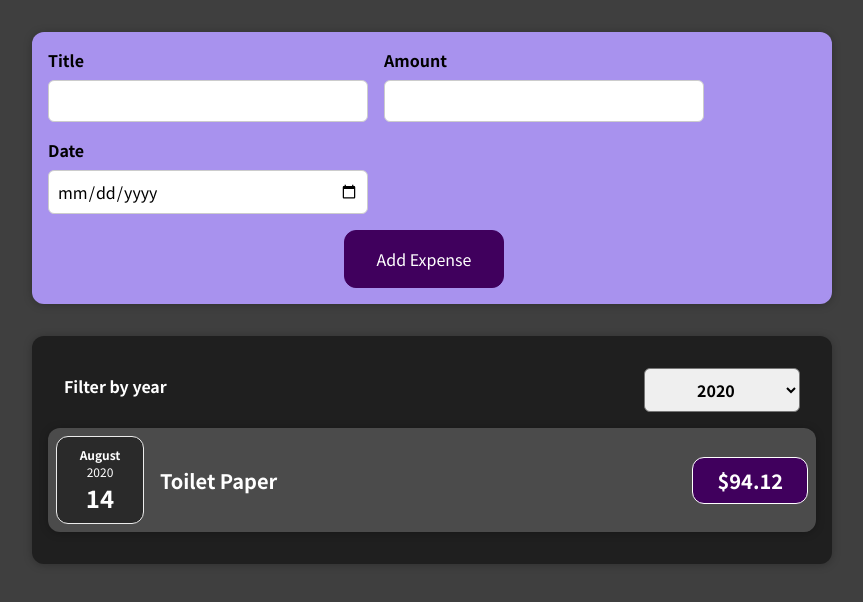
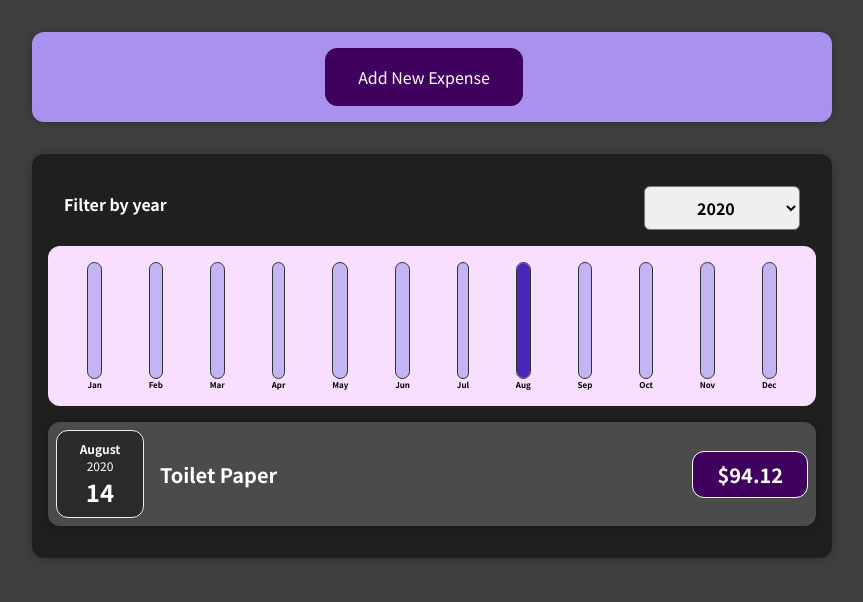
Before and after one commit to osman-bursa/react-fundamentals, a React (Create React App) app: page / in a window 1280 px wide. Shown: the top 602 px of the page, without its empty margins (208-1071 px from the left). Built offline with nearby package versions, Linux system fonts and the light colour scheme.

Commit message:
Chart - ChartBar - ExpensesChart added

```diff
--- /dev/null
+++ b/src/components/Chart/Chart.css
@@ -0,0 +1,9 @@
+.chart {
+    padding: 1rem;
+    border-radius: 12px;
+    background-color: #f8dfff;
+    text-align: center;
+    display: flex;
+    justify-content: space-around;
+    height: 10rem;
+}
--- /dev/null
+++ b/src/components/Chart/Chart.js
@@ -0,0 +1,17 @@
+import './Chart.css';
+import ChartBar from './ChartBar';
+
+const Chart = (props) => {
+    const dataPointValues = props.dataPoints.map((dataPoint) => dataPoint.value);
+    const totalMaximum = Math.max(...dataPointValues); // max() needs a list not an array, spread the values with spread operator
+
+    return (
+        <div className='chart'>
+            {props.dataPoints.map((dataPoint) => (
+                <ChartBar key={dataPoint.label} value={dataPoint.value} maxValue={totalMaximum} label={dataPoint.label} />
+            ))}
+        </div>
+    );
+};
+
+export default Chart;
--- /dev/null
+++ b/src/components/Chart/ChartBar.css
@@ -0,0 +1,30 @@
+.chart-bar {
+    height: 100%;
+    display: flex;
+    flex-direction: column;
+    align-items: center;
+}
+
+.chart-bar__inner {
+    height: 100%;
+    width: 100%;
+    border: 1px solid #313131;
+    border-radius: 12px;
+    background-color: #c3b4f3;
+    overflow: hidden;
+    display: flex;
+    flex-direction: column;
+    justify-content: flex-end;
+}
+
+.chart-bar__fill {
+    background-color: #4826b9;
+    width: 100%;
+    transition: all 0.3s ease-out;
+}
+
+.chart-bar__label {
+    font-weight: bold;
+    font-size: 0.5rem;
+    text-align: center;
+}
--- /dev/null
+++ b/src/components/Chart/ChartBar.js
@@ -0,0 +1,20 @@
+import './ChartBar.css';
+
+const ChartBar = (props) => {
+    let barFillHeight = '0%';
+
+    if (props.maxValue > 0) {
+        barFillHeight = Math.round((props.value / props.maxValue) * 100) + '%';
+    }
+
+    return (
+        <div className='chart-bar'>
+            <div className='chart-bar__inner'>
+                <div className='chart-bar__fill' style={{ height: barFillHeight }}></div>
+            </div>
+            <div className='chart-bar__label'>{props.label}</div>
+        </div>
+    );
+};
+
+export default ChartBar;
--- a/src/components/Expenses/ExpenseItem.js
+++ b/src/components/Expenses/ExpenseItem.js
@@ -15,6 +15,7 @@
     // };
 
     return (
+        <li>
             <Card className='expense-item'>
                 <ExpenseDate date={props.date} amount={props.amount} title={props.title} />
                 <div className='expense-item__description'>
@@ -24,6 +25,7 @@
 
                 {/* <button onClick={clickHandler}>Change Title</button> */}
             </Card>
+        </li>
     );
 }
 
--- a/src/components/Expenses/Expenses.js
+++ b/src/components/Expenses/Expenses.js
@@ -1,14 +1,15 @@
+import { useState } from 'react';
 import Card from '../UI/Card';
-import ExpenseItem from './ExpenseItem';
 import './Expenses.css';
 import ExpenseFilter from './ExpenseFilter';
-import { useState } from 'react';
+import ExpensesList from './ExpensesList';
+import ExpensesChart from './ExpensesChart';
 
 function Expenses(props) {
     const [selectedYear, setSelectedYear] = useState('2020');
 
     const expenseFilterChangeHandler = (selectedYear) => {
-        setSelectedYear(selectedYear); // store/set the selectedYear in the state.
+        setSelectedYear(selectedYear);
     };
 
     const filteredExpenses = props.expenseList.filter((e) => e.date.getFullYear().toString() === selectedYear);
@@ -17,10 +18,8 @@
         <div>
             <Card className='expenses'>
                 <ExpenseFilter selected={selectedYear} onExpenseFilterChange={expenseFilterChangeHandler} />
-
-                {filteredExpenses.map((expense) => (
-                    <ExpenseItem key={expense.id} title={expense.title} amount={expense.amount} date={expense.date} />
-                ))}
+                <ExpensesChart expenses={filteredExpenses} />
+                <ExpensesList items={filteredExpenses} />
             </Card>
         </div>
     );
--- /dev/null
+++ b/src/components/Expenses/ExpensesChart.js
@@ -0,0 +1,27 @@
+import Chart from '../Chart/Chart';
+
+const ExpensesChart = (props) => {
+    const chartDataPoints = [
+        { label: 'Jan', value: 0 },
+        { label: 'Feb', value: 0 },
+        { label: 'Mar', value: 0 },
+        { label: 'Apr', value: 0 },
+        { label: 'May', value: 0 },
+        { label: 'Jun', value: 0 },
+        { label: 'Jul', value: 0 },
+        { label: 'Aug', value: 0 },
+        { label: 'Sep', value: 0 },
+        { label: 'Oct', value: 0 },
+        { label: 'Nov', value: 0 },
+        { label: 'Dec', value: 0 },
+    ];
+
+    for (const expense of props.expenses) {
+        const expenseMonth = expense.date.getMonth();
+        chartDataPoints[expenseMonth].value += expense.amount;
+    }
+
+    return <Chart dataPoints={chartDataPoints} />;
+};
+
+export default ExpensesChart;
--- /dev/null
+++ b/src/components/Expenses/ExpensesList.css
@@ -0,0 +1,9 @@
+.expenses-list {
+    list-style: none;
+    padding: 0;
+}
+
+.expenses-list__fallback {
+    color: white;
+    text-align: center;
+}
--- /dev/null
+++ b/src/components/Expenses/ExpensesList.js
@@ -0,0 +1,18 @@
+import ExpenseItem from './ExpenseItem';
+import './ExpensesList.css';
+
+const ExpensesList = (props) => {
+    if (props.items.length === 0) {
+        return <h2 className='expenses-list__fallback'>Found no expenses.</h2>;
+    }
+
+    return (
+        <ul className='expenses-list'>
+            {props.items.map((expense) => (
+                <ExpenseItem key={expense.id} title={expense.title} amount={expense.amount} date={expense.date} />
+            ))}
+        </ul>
+    );
+};
+
+export default ExpensesList;
--- a/src/components/NewExpense/ExpenseForm.js
+++ b/src/components/NewExpense/ExpenseForm.js
@@ -57,7 +57,7 @@
         // Final values of the data is combined into one object.
         const expenseData = {
             title: enteredTitle,
-            amount: enteredAmount,
+            amount: +enteredAmount,
             date: new Date(enteredDate),
         };
 
@@ -84,6 +84,9 @@
                 </div>
             </div>
             <div className='new-expense_actions'>
+                <button type='button' onClick={props.onCancel}>
+                    Cancel
+                </button>
                 <button type='submit'>Add Expense</button>
             </div>
         </form>
--- a/src/components/NewExpense/NewExpense.js
+++ b/src/components/NewExpense/NewExpense.js
@@ -1,22 +1,31 @@
-import React from 'react';
+import React, { useState } from 'react';
 import ExpenseForm from './ExpenseForm';
 import './NewExpense.css';
 
 const NewExpense = (props) => {
+    const [isEditing, setIsEditing] = useState(false);
+
     const saveExpenseDataHandler = (enteredExpenseData) => {
-        // taking the expenseData sent from ExpenseForm component to 'up' here
         const expenseData = {
             ...enteredExpenseData,
             id: Math.random().toString(), // ..adding id to it
         };
+        props.onAddExpense(expenseData);
+        setIsEditing(false);
+    };
 
-        // sending edited data to higher up in the component chain (to App.js)
-        props.onAddExpense(expenseData);
+    const startEditingHandler = () => {
+        setIsEditing(true);
+    };
+
+    const stopEditingHandler = () => {
+        setIsEditing(false);
     };
 
     return (
         <div className='new-expense'>
-            <ExpenseForm onSaveExpenseData={saveExpenseDataHandler} />
+            {!isEditing && <button onClick={startEditingHandler}>Add New Expense</button>}
+            {isEditing && <ExpenseForm onSaveExpenseData={saveExpenseDataHandler} onCancel={stopEditingHandler} />}
         </div>
     );
 };
```
Also changed, not shown: 1 other file (tests, documents, lock files or other folders). Lines whose indentation alone changed are shown as unchanged.
